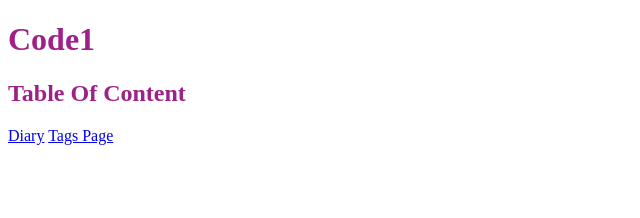
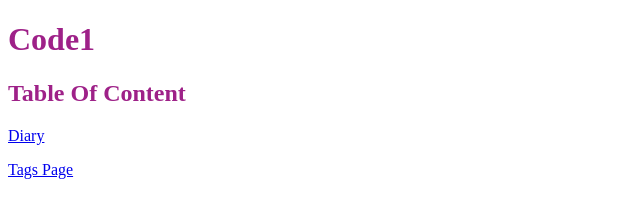
Before and after one commit to M00St4r/Code1, a plain HTML site: page index.html in a window 1280 px wide. Shown: the whole page, without its empty margins (0-640 px from the left). Drawn offline with Linux system fonts and the light colour scheme; files that its build step writes are made by us from their sources.

Commit message:
rsgfsegfgf

```diff
--- a/index.html
+++ b/index.html
@@ -11,7 +11,7 @@
 <body>
     <h1>Code1</h1>
     <h2>Table Of Content</h2>
-    <a href="/Files/Diary.md">Diary</a>
-    <a href="/HTML/TagsHTML/main.html">Tags Page</a>
+    <p><a href="/Files/Diary.md">Diary</a></p>
+    <p><a href="/HTML/TagsHTML/main.html">Tags Page</a></p>
 </body>
 </html>
```
